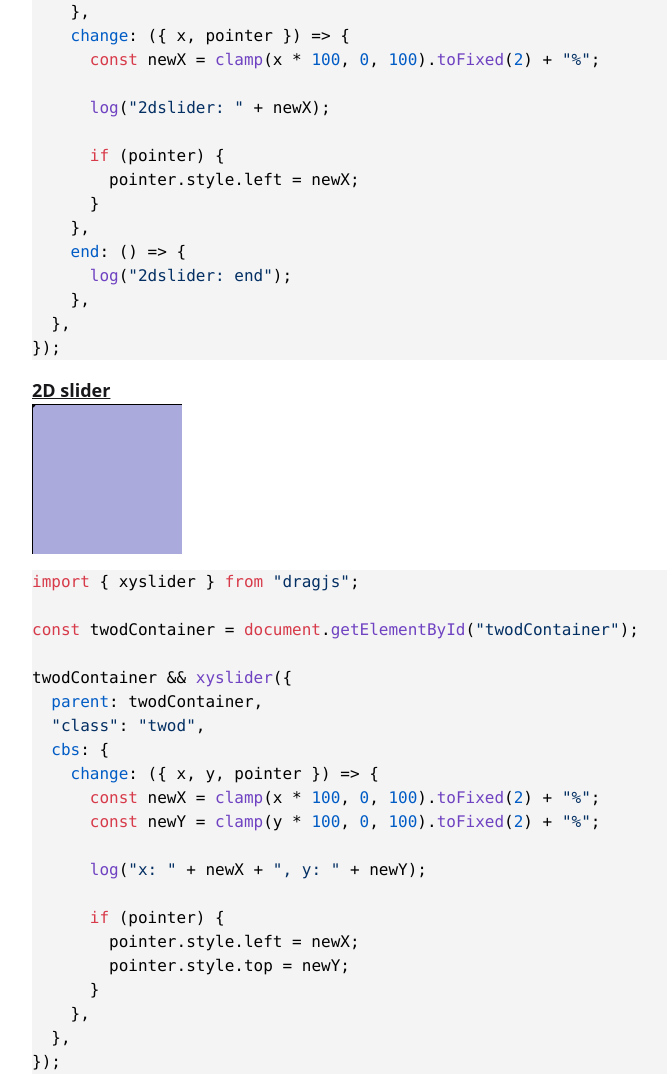
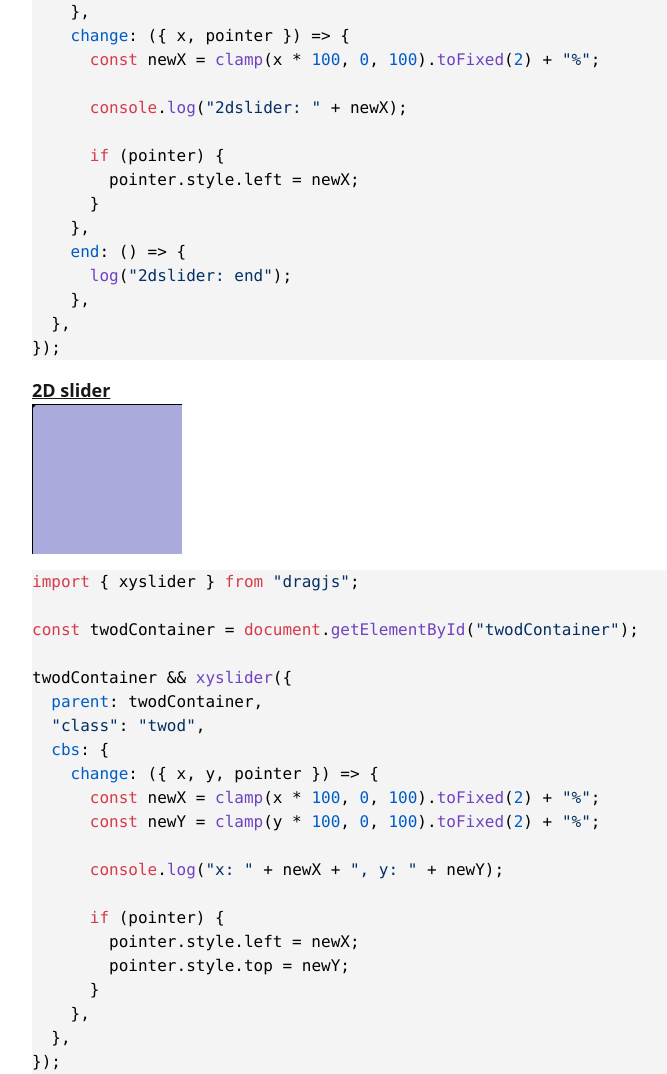
Before and after one commit to bebraw/dragjs, a plain HTML site: page index.html in a window 1280 px wide. Shown: the part 994-2068 px from the top of the page, without its empty margins (224-891 px from the left). Drawn offline with nearby package versions, Linux system fonts and the light colour scheme.

Commit message:
deploy: 6f092886bd65b33362aaeb55e48fe6fd07e10c29

```diff
--- a/index.html
+++ b/index.html
@@ -45,7 +45,7 @@ onedContainer &amp;&amp; <span class="hljs-title function_">slider</span>({
     <span class="hljs-attr">change</span>: <span class="hljs-function">(<span class="hljs-params">{ x, pointer }</span>) =&gt;</span> {
       <span class="hljs-keyword">const</span> newX = <span class="hljs-title function_">clamp</span>(x * <span class="hljs-number">100</span>, <span class="hljs-number">0</span>, <span class="hljs-number">100</span>).<span class="hljs-title function_">toFixed</span>(<span class="hljs-number">2</span>) + <span class="hljs-string">&quot;%&quot;</span>;
 
-      <span class="hljs-title function_">log</span>(<span class="hljs-string">&quot;2dslider: &quot;</span> + newX);
+      <span class="hljs-variable language_">console</span>.<span class="hljs-title function_">log</span>(<span class="hljs-string">&quot;2dslider: &quot;</span> + newX);
 
       <span class="hljs-keyword">if</span> (pointer) {
         pointer.<span class="hljs-property">style</span>.<span class="hljs-property">left</span> = newX;
@@ -72,7 +72,7 @@ twodContainer &amp;&amp; <span class="hljs-title function_">xyslider</span>({
       <span class="hljs-keyword">const</span> newX = <span class="hljs-title function_">clamp</span>(x * <span class="hljs-number">100</span>, <span class="hljs-number">0</span>, <span class="hljs-number">100</span>).<span class="hljs-title function_">toFixed</span>(<span class="hljs-number">2</span>) + <span class="hljs-string">&quot;%&quot;</span>;
       <span class="hljs-keyword">const</span> newY = <span class="hljs-title function_">clamp</span>(y * <span class="hljs-number">100</span>, <span class="hljs-number">0</span>, <span class="hljs-number">100</span>).<span class="hljs-title function_">toFixed</span>(<span class="hljs-number">2</span>) + <span class="hljs-string">&quot;%&quot;</span>;
 
-      <span class="hljs-title function_">log</span>(<span class="hljs-string">&quot;x: &quot;</span> + newX + <span class="hljs-string">&quot;, y: &quot;</span> + newY);
+      <span class="hljs-variable language_">console</span>.<span class="hljs-title function_">log</span>(<span class="hljs-string">&quot;x: &quot;</span> + newX + <span class="hljs-string">&quot;, y: &quot;</span> + newY);
 
       <span class="hljs-keyword">if</span> (pointer) {
         pointer.<span class="hljs-property">style</span>.<span class="hljs-property">left</span> = newX;
```
